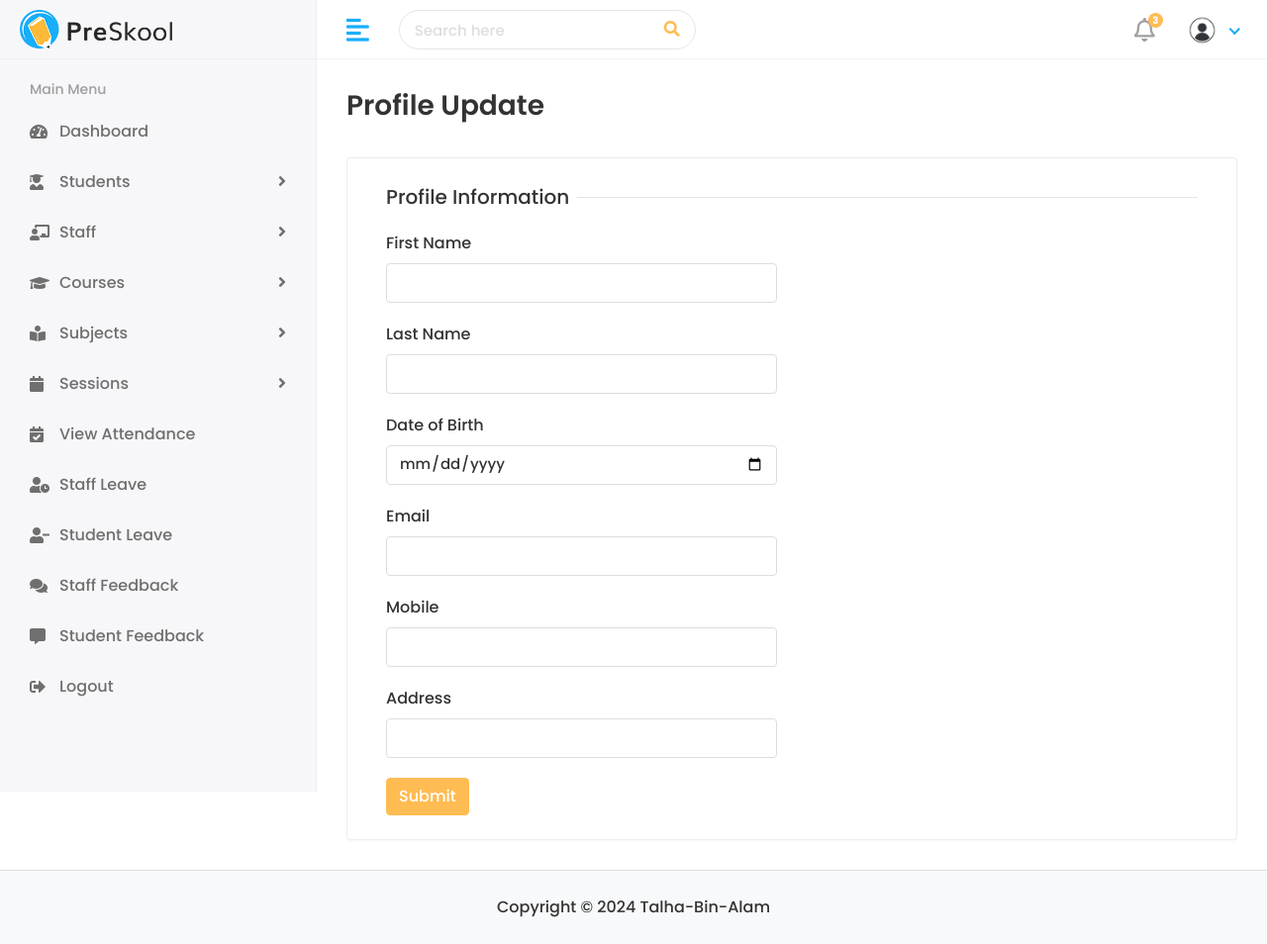
After one commit to talhabinalam/student-management-system, a Django app: page /update_profile/ in a window 1280 px wide. The commit adds this page. Shown: the whole page at 99% size. Run offline with Django 5.2, Linux system fonts and the light colour scheme; the visitor is signed in with stand-in values (Sample User, id 1); some libraries are stand-ins or nearby versions.

Commit message:
update profile

```diff
--- a/static/assets/css/style.css
+++ b/static/assets/css/style.css
@@ -1181,8 +1181,8 @@ div.dataTables_wrapper div.dataTables_info {
 	height: 3rem
 }
 .avatar > img {
-	width: 100%;
-	height: 100%;
+	width: 90%;
+	height: 110%;
 	-o-object-fit: cover;
 	object-fit: cover;
 }
@@ -1589,7 +1589,7 @@ footer {
     border-top: 1px solid #ddd;
 }
 footer p {
-	margin: 0px;
+	margin: 5px;
 }
 
 /*-----------------
@@ -2625,7 +2625,7 @@ table.table-inbox tbody tr.checked {
 	background-color: transparent;
 }
 .profile-header img {
-    height: auto;
+    height: 120px;
     max-width: 120px;
     width: 120px;
 }
@@ -3463,3 +3463,14 @@ table.table-inbox tbody tr.checked {
 		height: 355px;
 	}
 }
+
+
+footer {
+  padding: 20px;
+  text-align: center;
+  background-color: #f8f9fa;
+  color: #333;
+  border-top: 1px solid #ddd;
+  position: relative;
+  z-index: 1;
+}
--- a/student_management/urls.py
+++ b/student_management/urls.py
@@ -22,5 +22,6 @@ urlpatterns = [
 #     path('student/home/', student_views.home, name='student-home'),
 
     path('profile/', views.profile, name='profile'),
+    path('update_profile/', views.update_profile, name='update_profile'),
 
 ] + static(settings.MEDIA_URL, document_root=settings.MEDIA_ROOT)
--- a/student_management/views.py
+++ b/student_management/views.py
@@ -49,3 +49,7 @@ def user_logout(request):
 @login_required()
 def profile(request):
     return render(request, 'profile.html')
+
+@login_required()
+def update_profile(request):
+    return render(request, 'update-profile.html')
--- a/templates/base.html
+++ b/templates/base.html
@@ -18,8 +18,10 @@
           {% include 'include/sidebar.html' %}
 
           {% block content %} {% endblock %}
+            <footer>
+                <p>Copyright © 2024 Talha-Bin-Alam</p>
+            </footer>
 
-          {% include 'include/footer.html' %}
         </div>
       <script src="{% static 'assets/js/jquery-3.6.0.min.js' %}"></script>
       <script src="{% static 'assets/js/popper.min.js' %}"></script>
--- a/templates/include/footer.html
+++ /dev/null
@@ -1,3 +0,0 @@
-    <footer>
-       <p>Copyright © 2024 Talha-Bin-Alam</p>
-    </footer>
--- a/templates/include/header.html
+++ b/templates/include/header.html
@@ -119,17 +119,17 @@
 
               <div class="dropdown-menu">
                  <div class="user-header">
+
                     <div class="avatar avatar-sm">
-
                         {% if user.photo %}
                        <img src="{{ user.photo.url }}" alt="User Image" class="avatar-img rounded-circle">
                             {% else %}
                        <img src="{% static 'assets/img/profiles/avatar-01.jpg' %}" alt="User Image" class="avatar-img rounded-circle">
                         {% endif %}
+                    </div>
 
-                    </div>
                     <div class="user-text">
-                       <h6>{{ user.first_name|title }} {{ user.last_name|title }}</h6>
+                       <h7>{{ user.first_name|title }} {{ user.last_name|title }}</h7>
                         {% if user.user_type == 'HOD' %}
                            <p class="text-muted mb-0"><small>Head of Department</small></p>
                         {% else %}
--- /dev/null
+++ b/templates/update-profile.html
@@ -0,0 +1,69 @@
+{% extends 'base.html' %}
+
+{% block content %}
+
+    <div class="page-wrapper">
+            <div class="content container-fluid">
+               <div class="page-header">
+                  <div class="row align-items-center">
+                     <div class="col">
+                        <h3 class="page-title">Profile Update</h3>
+                     </div>
+                  </div>
+               </div>
+               <div class="row">
+                  <div class="col-sm-12">
+                     <div class="card">
+                        <div class="card-body">
+                           <form>
+                                 <div class="col-12">
+                                    <h5 class="form-title"><span>Profile Information</span></h5>
+                                 </div>
+                                 <div class="col-12 col-sm-6">
+                                    <div class="form-group">
+                                       <label>First Name</label>
+                                       <input type="text" class="form-control">
+                                    </div>
+                                 </div>
+                                 <div class="col-12 col-sm-6">
+                                    <div class="form-group">
+                                       <label>Last Name</label>
+                                       <input type="text" class="form-control">
+                                    </div>
+                                 </div>
+                                 <div class="col-12 col-sm-6">
+                                    <div class="form-group">
+                                       <label>Date of Birth</label>
+                                       <input type="date" class="form-control">
+                                    </div>
+                                 </div>
+                                 <div class="col-12 col-sm-6">
+                                    <div class="form-group">
+                                       <label>Email</label>
+                                       <input type="email" class="form-control">
+                                    </div>
+                                 </div>
+                                 <div class="col-12 col-sm-6">
+                                    <div class="form-group">
+                                       <label>Mobile</label>
+                                       <input type="number" class="form-control">
+                                    </div>
+                                 </div>
+                                 <div class="col-12 col-sm-6">
+                                    <div class="form-group">
+                                       <label>Address</label>
+                                       <input type="text" class="form-control">
+                                    </div>
+                                 </div>
+                                 <div class="col-12">
+                                    <button type="submit" class="btn btn-primary">Submit</button>
+                                 </div>
+                           </form>
+                        </div>
+                     </div>
+                  </div>
+               </div>
+            </div>
+         </div>
+
+{% endblock %}
```
Also changed, not shown: templates/profile.html (+2 -6 lines).
